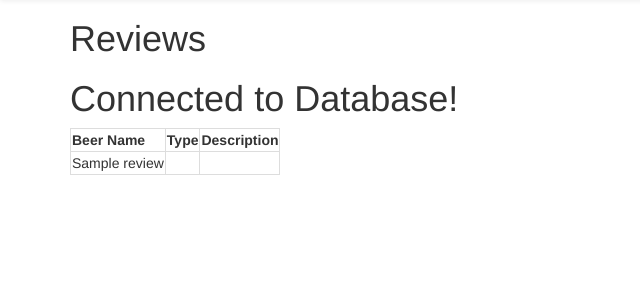
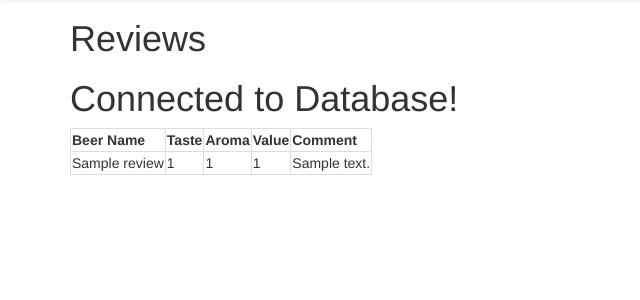
Before and after one commit to jackokerman/beersnobs, a PHP site: page /index.php?page=reviews in a window 1280 px wide. Shown: the part 51-351 px from the top of the page, without its empty margins (0-640 px from the left). Run offline with PHP 8.4, Linux system fonts and the light colour scheme; tables that the repository leaves empty hold one stand-in row (values such as "Sample post"); data that the repository does not hold is empty; some libraries are stand-ins or nearby versions.

Commit message:
fixed review.php display of info

```diff
--- a/include/addreview.php
+++ b/include/addreview.php
@@ -12,7 +12,7 @@
         $comment = $_POST["comment"];
         $date = date('m.d.y');
 
-        $insertreview = "INSERT INTO review (user,beer_name,date,taste,aroma,value,comment,id)
+        $insertreview = "INSERT INTO review (user,beer_name,date,taste,aroma,value,comment)
                         VALUES('$user','$name','$date','$taste','$aroma','$value','$comment')";
         $dbbeerrecord = mysql_query($insertreview, $dblocalhost)
             or die("Problem writing to table: " . mysql_error());
--- a/include/reviews.php
+++ b/include/reviews.php
@@ -3,8 +3,10 @@
 <table class = "table-bordered">
 	<tr>
 		<th>Beer Name</th>
-		<th>Type</th>
-		<th>Description</th>
+		<th>Taste</th>
+		<th>Aroma</th>
+    <th>Value</th>
+    <th>Comment</th>
 	</tr>
 <?php
     include("include/dbconnect.php");
@@ -16,8 +18,10 @@
   	{
   		echo "<tr>";
   		echo "<td>" .$row['beer_name'] . "</td>";
-  		echo "<td>" . $row['type'] . "</td>";
-  		echo "<td>" . $row['description'] . "</td>";
+  		echo "<td>" . $row['taste'] . "</td>";
+  		echo "<td>" . $row['aroma'] . "</td>";
+      echo "<td>" . $row['value'] . "</td>";
+      echo "<td>" . $row['comment'] . "</td>";
   		echo "</tr>";
   	}
   	mysql_close($dblocalhost);
```
